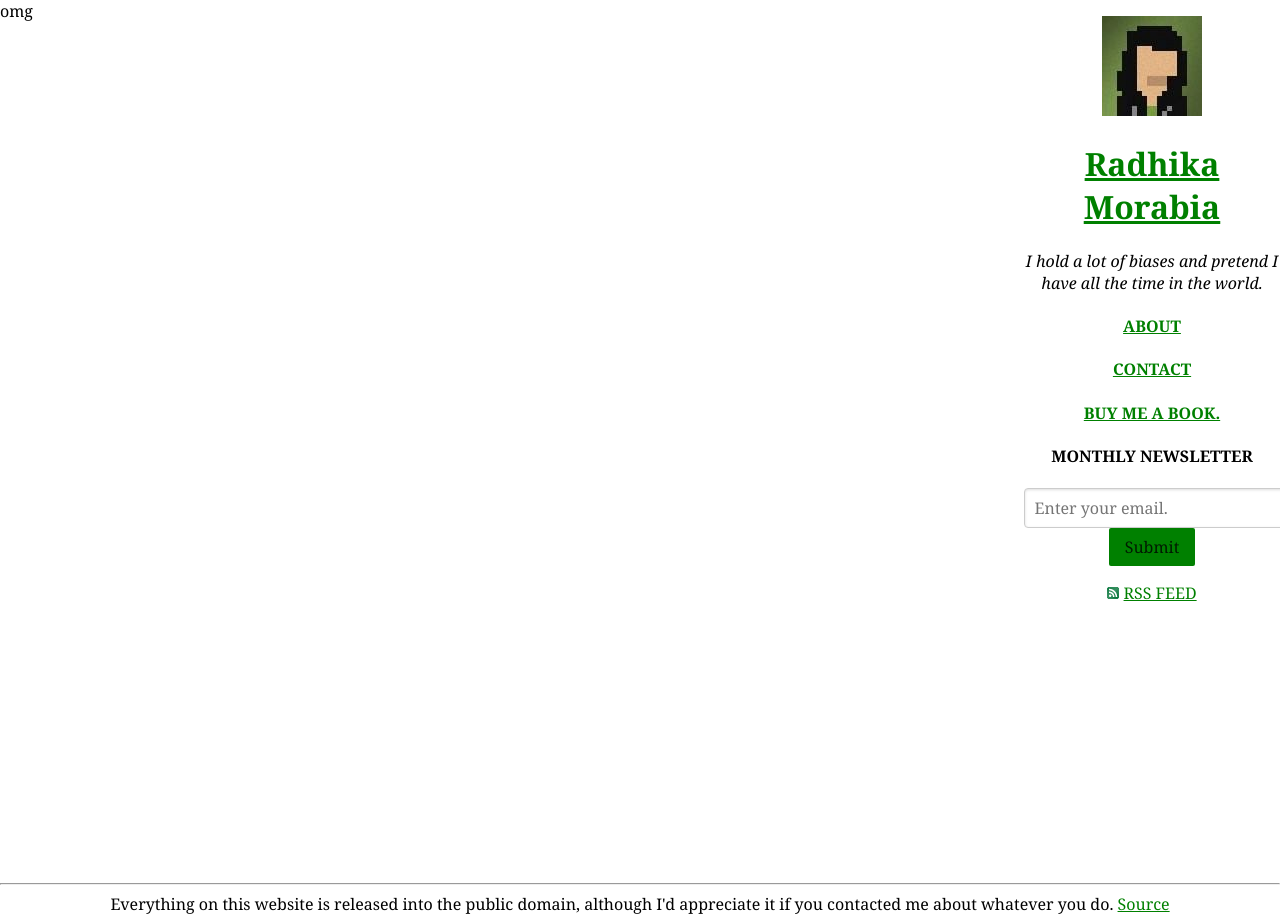
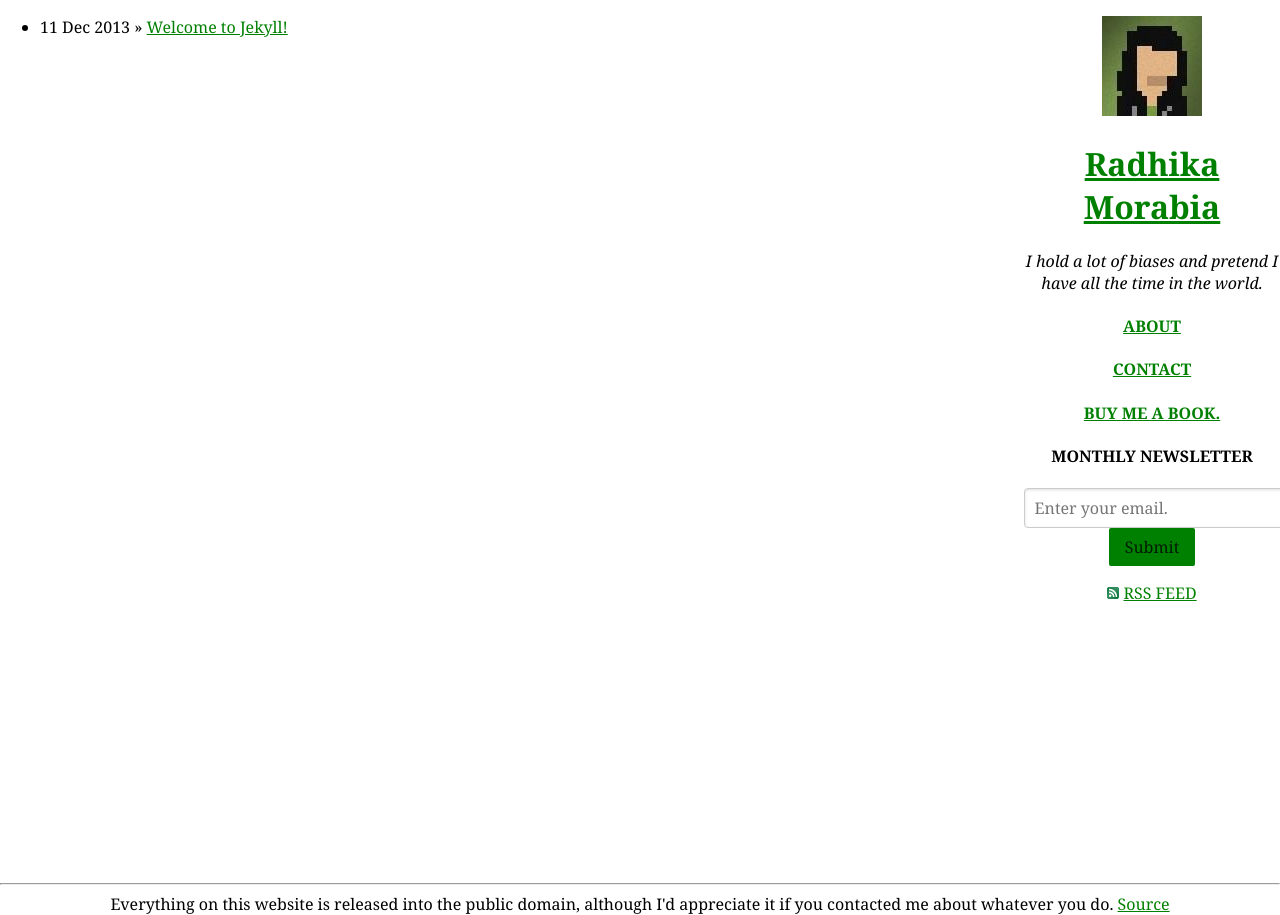
Before and after one commit to rmorabia/radhika.dev, a Jekyll site: the page built from index.html, in a window 1280 px wide. Built offline with Jekyll 4.4.1, drawn with Linux system fonts in a browser that asks for light colours; Markdown is read by kramdown in place of the engine named in the settings.

Commit message:
posts show up pls

```diff
--- a/_layouts/default.html
+++ b/_layouts/default.html
@@ -22,7 +22,8 @@
                 <p><em>I hold a lot of biases and pretend I have all the time in the world.</em></p>
                 <p><h4><a href="/about.html">ABOUT</a></h4></p>
                 <p><h4><a href="/contact.html">CONTACT</a></h4></p>
-                <p><h4><a href="">BUY ME A BOOK.</a></h4></p>
+                <p><h4><a href="http://amzn.com/w/V9ZYYLHO3DXP
+">BUY ME A BOOK.</a></h4></p>
                 <p><h4>MONTHLY NEWSLETTER</h4></p>
                 <p><form class="pure-form">
     <input type="email" placeholder="Enter your email.">
--- a/_posts/2013-12-11-welcome-to-jekyll.markdown
+++ b/_posts/2013-12-11-welcome-to-jekyll.markdown
@@ -1,8 +1,9 @@
 ---
-layout: post
+layout: default
 title:  "Welcome to Jekyll!"
 date:   2013-12-11 10:28:58
 categories: jekyll update
+permalink: /jekyll
 ---
 
 You'll find this post in your `_posts` directory - edit this post and re-build (or run with the `-w` switch) to see your changes!
--- a/index.html
+++ b/index.html
@@ -3,4 +3,8 @@ layout: default
 title: Radhika Morabia
 ---
 
-omg
+<ul class="posts">
+    {% for post in site.posts %}
+      <li><span>{{ post.date | date_to_string }}</span> &raquo; <a href="{{ post.url }}">{{ post.title }}</a></li>
+    {% endfor %}
+  </ul>
```
